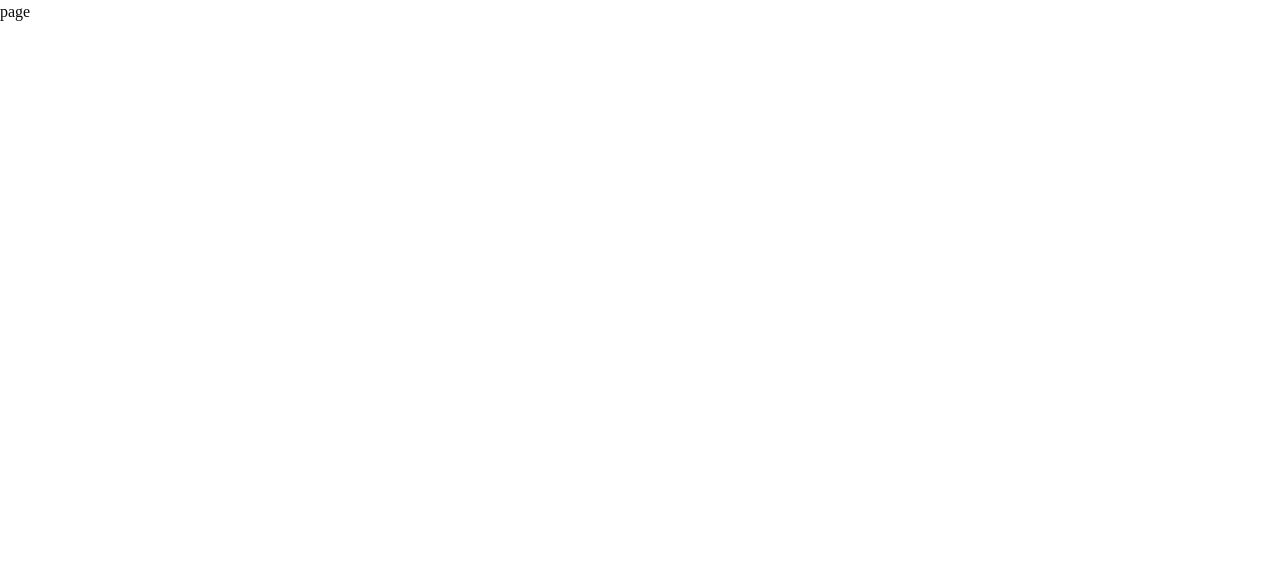
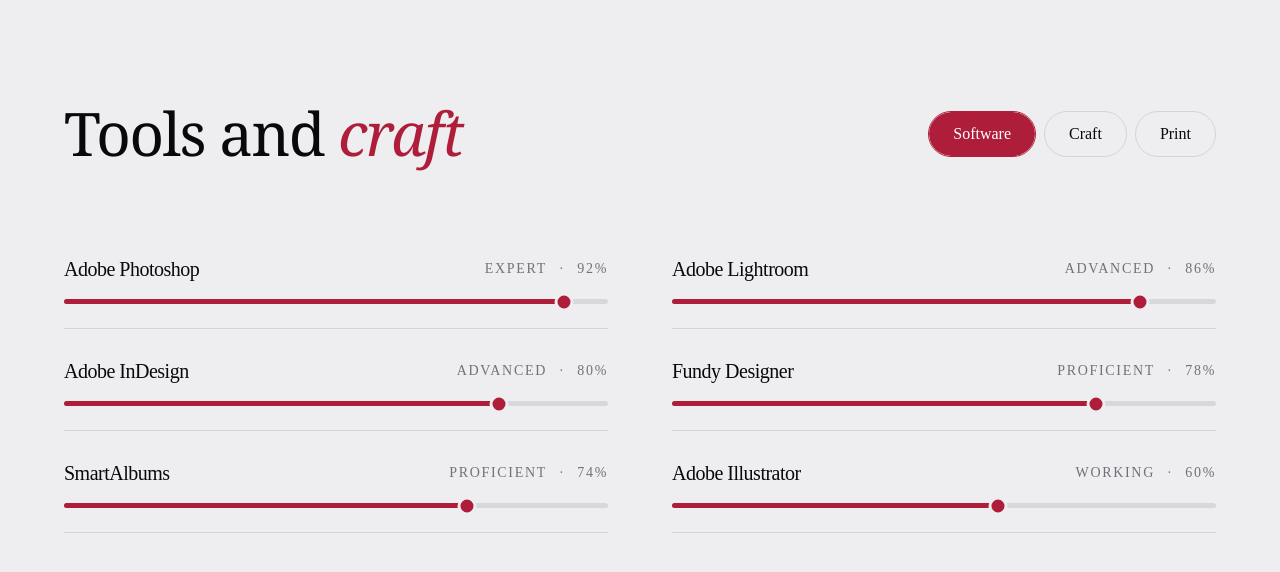
Before and after one commit to somnath-a612/cliend, a Next.js app: page /skills in a window 1280 px wide. Shown: the top 572 px of the page. Built offline with nearby package versions, Linux system fonts and the light colour scheme.

Commit message:
skill page done

```diff
--- a/app/skills/page.tsx
+++ b/app/skills/page.tsx
@@ -1,9 +1,243 @@
 
+"use client";
 
-function page() {
+import { useRef, useState } from "react";
+import {
+  motion,
+  useInView,
+  useReducedMotion,
+} from "framer-motion";
+
+type Category = "Software" | "Craft" | "Print";
+
+type Skill = {
+  name: string;
+  level: string;
+  percentage: number;
+};
+
+const skills: Record<Category, Skill[]> = {
+  Software: [
+    { name: "Adobe Photoshop", level: "EXPERT", percentage: 92 },
+    { name: "Adobe Lightroom", level: "ADVANCED", percentage: 86 },
+    { name: "Adobe InDesign", level: "ADVANCED", percentage: 80 },
+    { name: "Fundy Designer", level: "PROFICIENT", percentage: 78 },
+    { name: "SmartAlbums", level: "PROFICIENT", percentage: 74 },
+    { name: "Adobe Illustrator", level: "WORKING", percentage: 60 },
+  ],
+  Craft: [
+    { name: "Visual Composition", level: "EXPERT", percentage: 94 },
+    { name: "Color Theory", level: "ADVANCED", percentage: 88 },
+    { name: "Typography", level: "ADVANCED", percentage: 82 },
+    { name: "Photo Editing", level: "PROFICIENT", percentage: 78 },
+    { name: "Layout Design", level: "PROFICIENT", percentage: 75 },
+    { name: "Creative Direction", level: "WORKING", percentage: 65 },
+  ],
+  Print: [
+    { name: "Print Design", level: "EXPERT", percentage: 90 },
+    { name: "Color Management", level: "ADVANCED", percentage: 85 },
+    { name: "Editorial Design", level: "ADVANCED", percentage: 80 },
+    { name: "Photo Books", level: "PROFICIENT", percentage: 76 },
+    { name: "Paper Selection", level: "PROFICIENT", percentage: 72 },
+    { name: "Prepress Production", level: "WORKING", percentage: 62 },
+  ],
+};
+
+const categories: Category[] = ["Software", "Craft", "Print"];
+
+// Individual skill row with animated progress bar
+function SkillRow({
+  skill,
+  index,
+}: {
+  skill: Skill;
+  index: number;
+}) {
+  const ref = useRef<HTMLDivElement>(null);
+
+  const isInView = useInView(ref, {
+    once: true,
+    amount: 0.35,
+  });
+
+  const shouldReduceMotion = useReducedMotion();
+
+  const animationDuration = shouldReduceMotion ? 0 : 1.15;
+  const animationDelay = shouldReduceMotion ? 0 : 0.2 + index * 0.08;
+
   return (
-    <div>page</div>
-  )
+    <motion.div
+      ref={ref}
+      initial={{
+        opacity: 0,
+        y: shouldReduceMotion ? 0 : 18,
+      }}
+      animate={
+        isInView
+          ? { opacity: 1, y: 0 }
+          : { opacity: 0, y: shouldReduceMotion ? 0 : 18 }
+      }
+      transition={{
+        duration: shouldReduceMotion ? 0 : 0.55,
+        delay: shouldReduceMotion ? 0 : index * 0.08,
+        ease: "easeOut",
+      }}
+      className="border-b border-zinc-300 pb-6 pt-7"
+    >
+      {/* Skill name and percentage */}
+      <div className="mb-4 flex items-center justify-between gap-3">
+        <h3 className="text-base font-medium tracking-tight text-zinc-950 sm:text-xl">
+          {skill.name}
+        </h3>
+
+        <div className="flex shrink-0 items-center gap-2 text-[10px] tracking-[0.12em] text-zinc-500 sm:gap-3 sm:text-sm">
+          <span>{skill.level}</span>
+          <span>·</span>
+          <span>{skill.percentage}%</span>
+        </div>
+      </div>
+
+      {/* Progress bar */}
+      <div
+        role="progressbar"
+        aria-label={skill.name}
+        aria-valuenow={skill.percentage}
+        aria-valuemin={0}
+        aria-valuemax={100}
+        className="relative h-[5px] w-full rounded-full bg-zinc-300/80"
+      >
+        {/* Animated fill */}
+        <motion.div
+          initial={{ width: "0%" }}
+          animate={{
+            width: isInView ? `${skill.percentage}%` : "0%",
+          }}
+          transition={{
+            duration: animationDuration,
+            delay: animationDelay,
+            ease: [0.22, 1, 0.36, 1],
+          }}
+          className="absolute left-0 top-0 h-full rounded-full bg-[#ae1e3b]"
+        />
+
+        {/* Animated circular endpoint */}
+        <motion.span
+          initial={{ left: "0%", opacity: 0 }}
+          animate={{
+            left: isInView ? `${skill.percentage}%` : "0%",
+            opacity: isInView ? 1 : 0,
+          }}
+          transition={{
+            duration: animationDuration,
+            delay: animationDelay,
+            ease: [0.22, 1, 0.36, 1],
+          }}
+          className="absolute top-1/2 z-10 size-[13px] -translate-x-1/2 -translate-y-1/2 rounded-full border-2 border-[#ae1e3b] bg-[#ae1e3b] shadow-[0_0_0_3px_#eeedef]"
+        />
+      </div>
+    </motion.div>
+  );
 }
 
-export default page
+// Main skills section
+export default function ToolsCraft() {
+  const [activeCategory, setActiveCategory] =
+    useState<Category>("Software");
+
+  const shouldReduceMotion = useReducedMotion();
+
+  return (
+    <section
+      id="skills"
+      className="min-h-screen overflow-hidden bg-[#eeedef] px-5 py-16 text-zinc-950 sm:px-10 sm:py-20 lg:px-16 lg:py-24"
+    >
+      <div className="mx-auto max-w-[1500px]">
+        {/* Heading and category tabs */}
+        <motion.div
+          initial={{
+            opacity: 0,
+            y: shouldReduceMotion ? 0 : 25,
+          }}
+          animate={{ opacity: 1, y: 0 }}
+          transition={{
+            duration: shouldReduceMotion ? 0 : 0.8,
+            ease: "easeOut",
+          }}
+          className="mb-10 flex flex-col justify-between gap-8 md:mb-14 md:flex-row md:items-center"
+        >
+          <h2 className="font-serif text-4xl leading-tight tracking-tight sm:text-5xl lg:text-6xl">
+            Tools and{" "}
+            <span className="italic text-[#ae1e3b]">craft</span>
+          </h2>
+
+          {/* Category buttons */}
+          <div
+            role="tablist"
+            aria-label="Skill categories"
+            className="flex flex-wrap items-center gap-2"
+          >
+            {categories.map((category) => {
+              const isActive = activeCategory === category;
+
+              return (
+                <button
+                  key={category}
+                  type="button"
+                  role="tab"
+                  aria-selected={isActive}
+                  onClick={() => setActiveCategory(category)}
+                  className={`relative isolate overflow-hidden rounded-full border px-5 py-2 text-sm transition-colors duration-300 sm:px-6 sm:py-2.5 sm:text-base ${
+                    isActive
+                      ? "border-[#ae1e3b] text-white"
+                      : "border-zinc-300 text-zinc-950 hover:border-[#ae1e3b] hover:text-[#ae1e3b]"
+                  }`}
+                >
+                  {isActive && (
+                    <motion.span
+                      layoutId="active-skill-tab"
+                      className="absolute inset-0 -z-10 rounded-full bg-[#ae1e3b]"
+                      transition={{
+                        type: "spring",
+                        stiffness: 350,
+                        damping: 30,
+                      }}
+                    />
+                  )}
+
+                  {category}
+                </button>
+              );
+            })}
+          </div>
+        </motion.div>
+
+        {/* Animated skills grid */}
+        <motion.div
+          key={activeCategory}
+          role="tabpanel"
+          initial={{
+            opacity: 0,
+            y: shouldReduceMotion ? 0 : 12,
+          }}
+          animate={{
+            opacity: 1,
+            y: 0,
+          }}
+          transition={{
+            duration: shouldReduceMotion ? 0 : 0.4,
+            ease: "easeOut",
+          }}
+          className="grid grid-cols-1 gap-x-12 md:grid-cols-2 lg:gap-x-16"
+        >
+          {skills[activeCategory].map((skill, index) => (
+            <SkillRow
+              key={`${activeCategory}-${skill.name}`}
+              skill={skill}
+              index={index}
+            />
+          ))}
+        </motion.div>
+      </div>
+    </section>
+  );
+}
```
